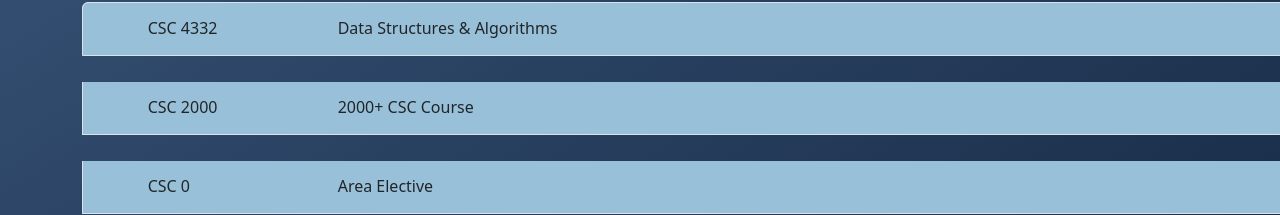
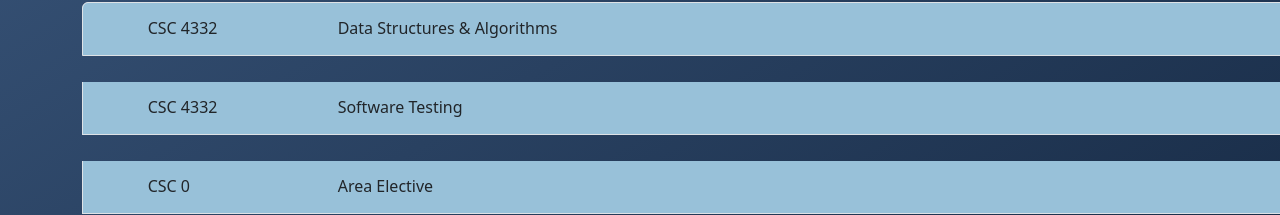
Before and after one commit to SamJones329/OnTrackFrontend, a React (Create React App) app: page /geaux-hack-2022/courselist in a window 1280 px wide. Shown: the part 3592-3807 px from the top of the page. Built offline with nearby package versions, Linux system fonts and the light colour scheme.

Commit message:
gjfdbegkd

```diff
--- a/src/db.ts
+++ b/src/db.ts
@@ -442,12 +442,12 @@ const majors: {[index: string]: Semester[]} = {
         },
         {
           courseDept: 'CSC',
-          courseNumber: 2000,
-          courseName: '2000+ CSC Course',
-          courseDesc: 'Set algebra including mappings and relations; algebraic structures including semigroups and groups; elements of the theory of directed and undirected graphs; Boolean algebra and propositional logic; these structures applied to various areas of computer science.',
+          courseNumber: 4332,
+          courseName: 'Software Testing',
+          courseDesc: 'Concepts of software testing and quality assurance, including test generation, test oracles, black box and white box testing, integration testing, test coverage, regression testing, mutation testing, program analysis, test driven development, test automation, and test prioritization.',
           hours: 3,
           substitutions: [],
-          prereqs: ['CSC1351', 'CSC2259'],
+          prereqs: ['CSC4330'],
           coreqs: []
         },
         {
```
